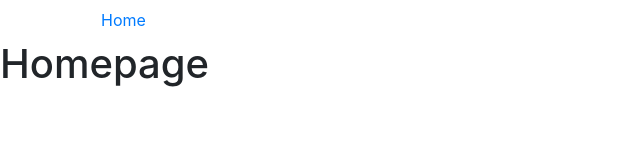
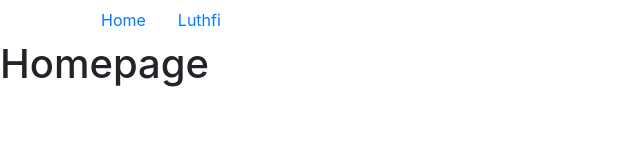
Before and after one commit to fachreza73/learn-git, a plain HTML site: page index.html in a window 1280 px wide. Shown: the full height of the page, 0-640 px from the left. Drawn offline with nearby package versions, Linux system fonts and the light colour scheme.

Commit message:
add menu-luthfi

```diff
--- a/index.html
+++ b/index.html
@@ -16,6 +16,9 @@
             <li class="nav-item">
                 <a class="nav-link" href="#">Home</a>
             </li>
+            <li class="nav-item">
+                <a class="nav-link" href="./luthfi.html">Luthfi</a>
+            </li>
         </ul>
     </div>
 
```
